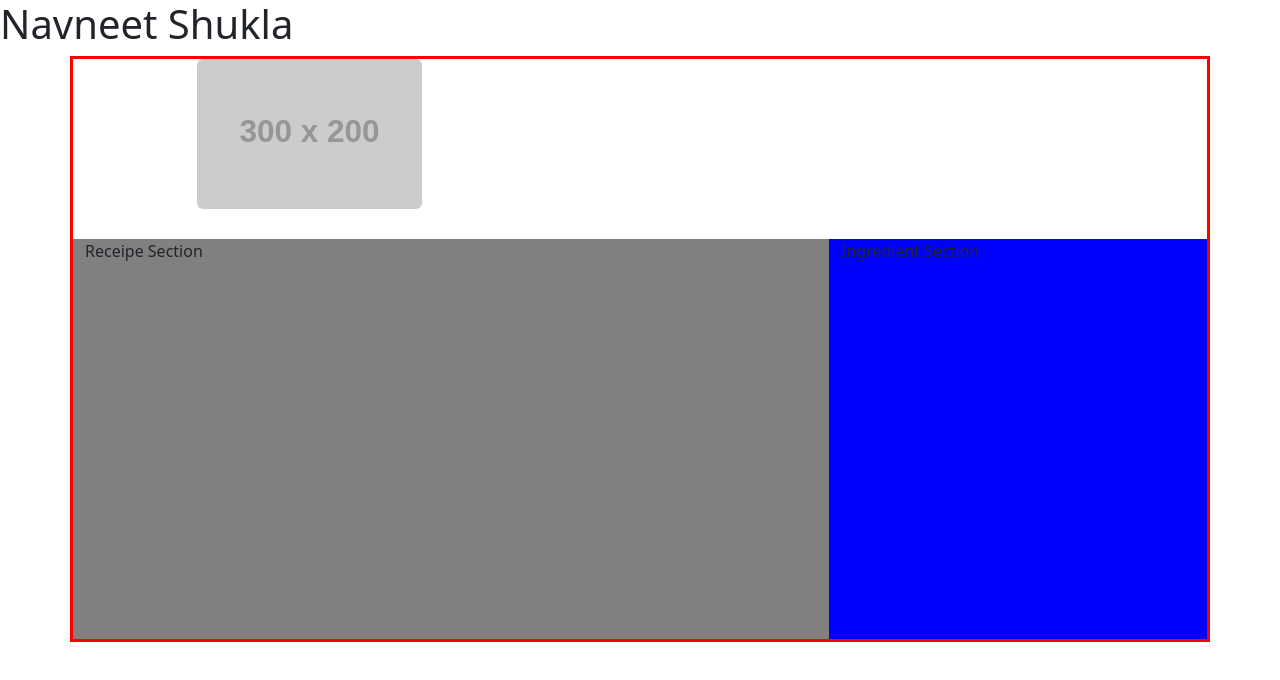
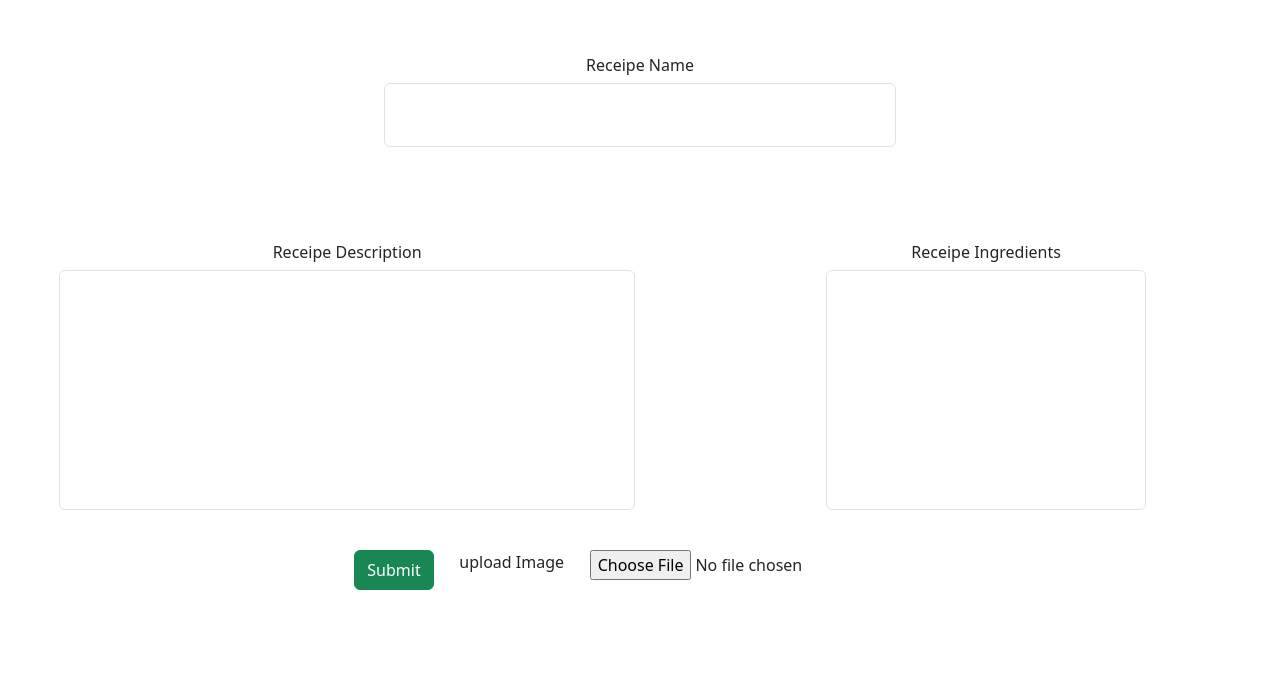
Before and after one commit to navneetshukl/Receipe-Sharing, a React (Vite) app in the folder frontend/: page / in a window 1280 px wide. Shown: the top 680 px of the page. Built offline with nearby package versions, Linux system fonts and the light colour scheme.

Commit message:
added page for uploading receipe

```diff
--- a/frontend/src/App.jsx
+++ b/frontend/src/App.jsx
@@ -1,17 +1,17 @@
-import { useState } from 'react'
-import reactLogo from './assets/react.svg'
-import viteLogo from '/vite.svg'
-import './App.css'
-import Home from './Components/Receipe/Home'
+import { useState } from "react";
+import reactLogo from "./assets/react.svg";
+import viteLogo from "/vite.svg";
+import "./App.css";
+import Home from "./Components/Receipe/Home";
+import Descripition from "./Components/Add-Receipe/Descripition";
 
-
-function App(){
-  return(
+function App() {
+  return (
     <>
-      <h1>Navneet Shukla</h1>
-      <Home/>
+      {/* <Home/> */}
+      <Descripition />
     </>
-  )
+  );
 }
 
-export default App
+export default App;
--- /dev/null
+++ b/frontend/src/Components/Add-Receipe/Descripition.jsx
@@ -0,0 +1,115 @@
+import React from "react";
+import { Form } from "react-bootstrap";
+import Row from "react-bootstrap/Row";
+import Col from "react-bootstrap/Col";
+import Button from "react-bootstrap/Button";
+
+const Description = () => {
+  return (
+    <Form.Group>
+      <Row
+        style={{
+          justifyContent: "center",
+          margin: "auto",
+          maxWidth: "100%",
+        }}
+      >
+        <Col
+          sm={5}
+          style={{
+            marginTop: "7vh",
+            display: "flex",
+            flexDirection: "column",
+            alignItems: "center",
+          }}
+        >
+          <h6>Receipe Name</h6>
+          <Form.Control
+            as="textarea"
+            style={{
+              height: "8vh",
+              width: "40vw",
+              resize: "none",
+            }}
+          />
+        </Col>
+      </Row>
+      <Row
+        style={{
+          justifyContent: "center",
+          marginTop: "12vh",
+          marginLeft: "1px",
+          marginRight: "1px",
+          maxWidth: "100%",
+        }}
+      >
+        <Col
+          sm={5}
+          style={{
+            marginTop: "10vh",
+            display: "flex",
+            flexDirection: "column",
+            alignItems: "center",
+            margin: "auto",
+          }}
+        >
+          <h6>Receipe Description</h6>
+          <Form.Control
+            as="textarea"
+            style={{
+              width: "45vw",
+              height: "30vh",
+              resize: "none",
+            }}
+          />
+        </Col>
+        <Col
+          sm={4}
+          style={{
+            marginTop: "10vh",
+            display: "flex",
+            flexDirection: "column",
+            alignItems: "center",
+            margin: "auto",
+          }}
+        >
+          <h6>Receipe Ingredients</h6>
+          <Form.Control
+            as="textarea"
+            style={{
+              width: "25vw",
+              height: "30vh",
+              resize: "none",
+            }}
+          />
+        </Col>
+      </Row>
+
+      <Row
+        style={{
+          justifyContent: "center",
+          marginTop: "5vh",
+          maxWidth: "100%",
+        }}
+      >
+        <Col
+          style={{
+            display: "flex",
+            justifyContent: "center",
+            gap: "2vw",
+          }}
+        >
+          <Button variant="success" type="submit">
+            Submit
+          </Button>
+          <>
+            <p>upload Image</p>
+            <input type="file"></input>
+          </>
+        </Col>
+      </Row>
+    </Form.Group>
+  );
+};
+
+export default Description;
```
Also changed, not shown: 1 other file (tests, documents, lock files or other folders).
